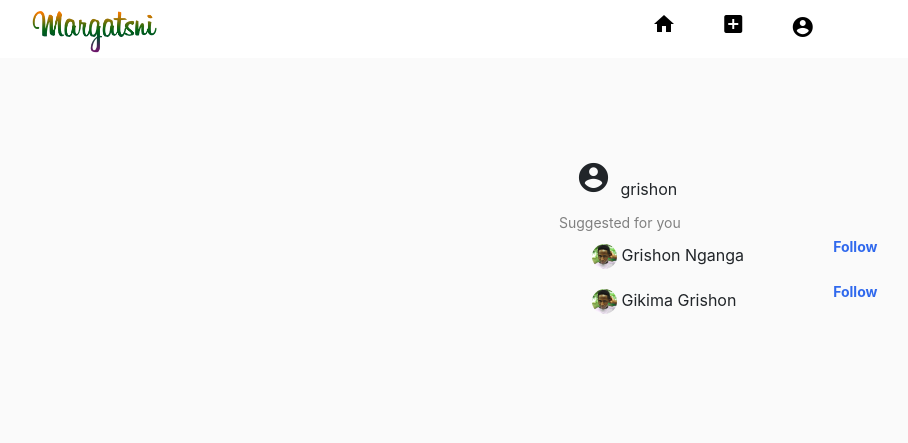
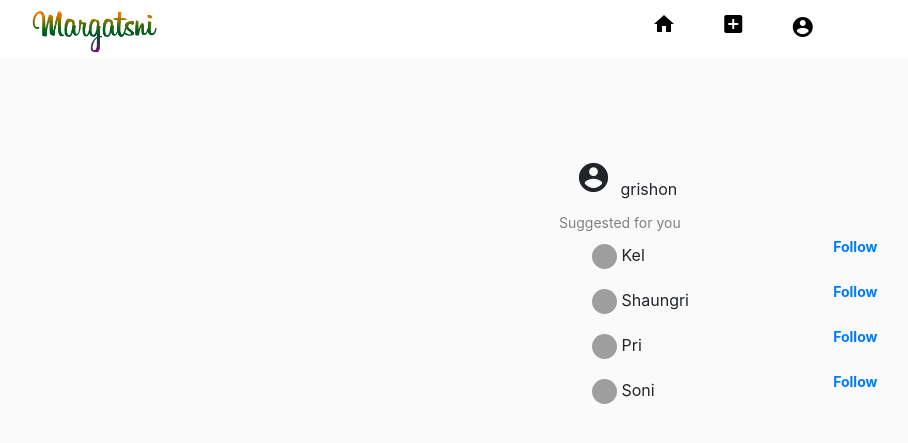
Before and after one commit to GrishonNganga/Desiiignr, a Django app: page / in a window 1280 px wide. Shown: the top 443 px of the page, without its empty margins (168-1076 px from the left). Run offline with Django 3.2, Linux system fonts and the light colour scheme; a user stored in the database is signed in; data comes from the database, SQL or seed files in the repository; data that the repository does not hold is empty; some libraries are stand-ins or nearby versions; grey boxes are pictures that could not be loaded.

Commit message:
Add suggest a friend feature

```diff
--- a/insta/static/js/base.js
+++ b/insta/static/js/base.js
@@ -14,6 +14,28 @@ function follow(user){
                 if (data['success']){
                     $('.'+user_form).hide()
                     $('.following-hidden'+user_id).show()
+                }else{
+                }
+
+            }
+        })
+}
+
+function followSuggested(user){
+    let classes = user.toElement.className
+    let user_form = classes.split(' ', 1)[0]
+    let user_id = user_form.substring(6)
+
+    let followForm = $('#'+user_form)
+
+        $.ajax({
+            'url': '/follow',
+            'type': 'POST',
+            'data': followForm.serialize(),
+            'datatype': 'json',
+            'success':(data)=>{
+                if (data['success']){
+                    $('.user'+user_id).remove()
                 }else{
                 }
 
--- a/insta/templates/index.html
+++ b/insta/templates/index.html
@@ -1,7 +1,7 @@
 {% extends 'base.html' %}
 {% load static %}
 {% load like %}
-
+{% load follow %}
 {% block styles %}
 <!-- Styles stuff -->
 <link rel="stylesheet" href="{% static 'css/index.css' %}">
@@ -104,31 +104,30 @@
             <div class="row">
                 <div class="col ml-2">
                     <span class="suggested">Suggested for you</span>
+                    {% to_follow user.id as followthese %}
                 </div>
             </div>
-            <div class="row ml-3">
+            {% for followthis in followthese %}
+            <div class="row ml-3 user{{ followthis.user_id }}">
                 <div class="col">
                     <div class="profile-photo small-pic">
-                        <img src="{% static 'images/twitter.png' %}" alt="">
-                        Grishon Nganga
+                        {% if follwthis.profile != 'None' %}
+                        <img src="{{ followthis.profile }}" alt="">
+                        {% else %}
+                        <span class="material-icons profile-icon">account_circle</span>
+                        {% endif %}
+                        {{ followthis.username }}
                     </div>
                 </div>
                 <div class="col">
-                    <span class="follow">Follow</span>
+                    <form action="" id="follow{{ followthis.user_id }}">
+                        {% csrf_token %}
+                        <input type="hidden" id="user_follow" name="follow" value="{{ followthis.user_id }}">
+                    </form>
+                    <span class="follow{{ followthis.user_id }} follow text-primary" onclick="followSuggested(event)">Follow</span>
                 </div>
             </div>
-            <div class="row ml-3">
-                <div class="col">
-                    <div class="profile-photo small-pic">
-                        <img src="{% static 'images/twitter.png' %}" alt="">
-                        Gikima Grishon
-                    </div>
-                </div>
-                <div class="col">
-                    <span class="follow">Follow</span>
-                </div>
-            </div>
-
+            {% endfor %}
             </div>
         </div>
 
--- /dev/null
+++ b/insta/templatetags/follow.py
@@ -0,0 +1,44 @@
+from django import template
+from django.contrib.auth import get_user_model
+import random
+
+from ..models import Profile, Follower
+
+User = get_user_model()
+
+register = template.Library()
+
+@register.simple_tag
+def to_follow(user_id):
+    user = User.objects.get(id = user_id)
+    user_followers = Follower.objects.filter(user= user_id).exists()
+    print(Follower.objects.filter(user= user_id))
+    print(user_followers)
+    if user_followers:
+        user_followers = Follower.objects.filter(user= user).exists()
+        users = User.objects.exclude(id = user_id, follower = user_followers)
+    else:
+        users = User.objects.exclude(id = user_id)
+    print(users)
+    follow_list = []
+    random_ints = []
+    for _ in range(4):
+        user_no = random.randint(0, len(users)-1)
+        if user_no not in random_ints:
+            random_ints.append(user_no)
+            follow_list.append(users[user_no])
+
+    final_follow_list = []
+    print(follow_list)
+    for user in follow_list:
+        print(user)
+        if Profile.objects.filter(user = user.id).exists():
+            data = {'username': user.username, 'user_id': user.id, 'profile': user.profile.profile_image.url}
+            final_follow_list.append(data)
+            print(final_follow_list)
+        else:
+            data = {'username': user.username, 'user_id': user.id, 'profile': None}
+            final_follow_list.append(data)
+    print(final_follow_list)
+
+    return final_follow_list
```
